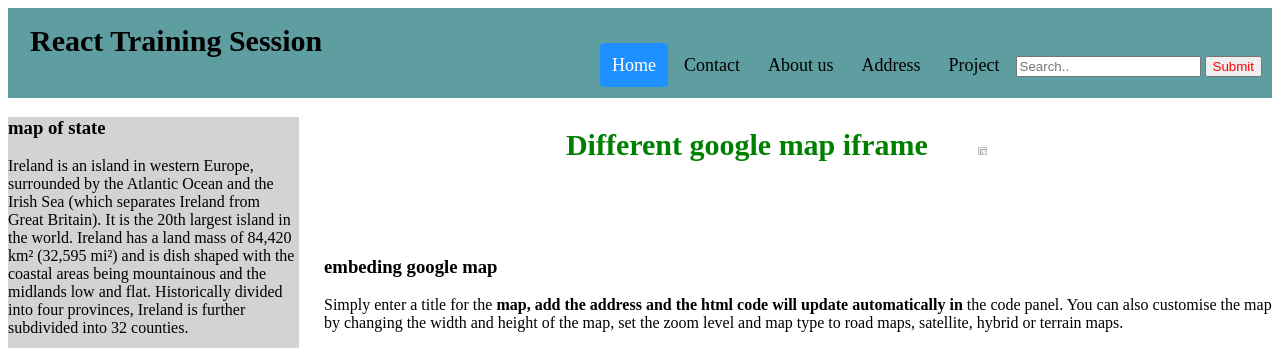
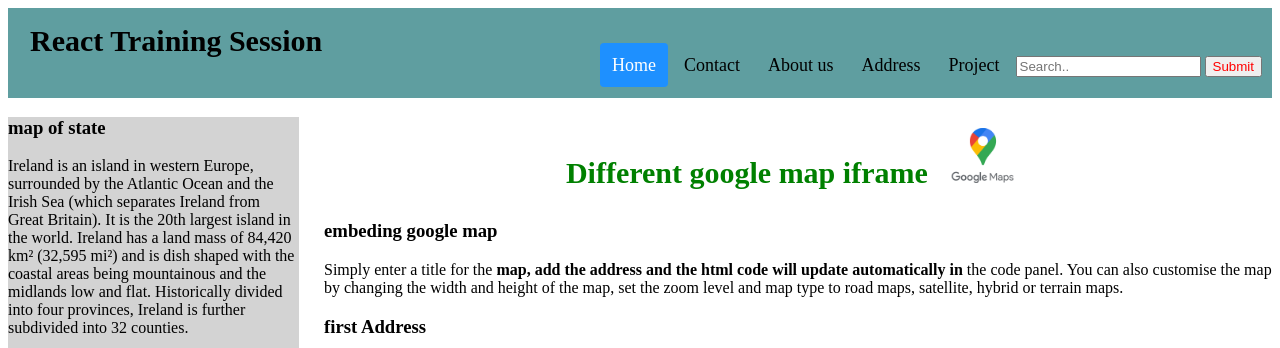
Before and after one commit to abdul-khadar071/cc-react-training-session2, a plain HTML site: page map.html in a window 1280 px wide. Shown: the top 348 px of the page. Drawn offline with Linux system fonts and the light colour scheme.

Commit message:
Update map.html

```diff
--- a/map.html
+++ b/map.html
@@ -20,7 +20,7 @@
 </div>
 <main>
   <center>
-    <p>Different google map iframe <img width=10%, src="image/glogo.png"></p>
+    <p>Different google map iframe <img width=10%, src="glogo.png"></p>
   </center>
   <article>
     <h3>embeding google map</h3>
```
